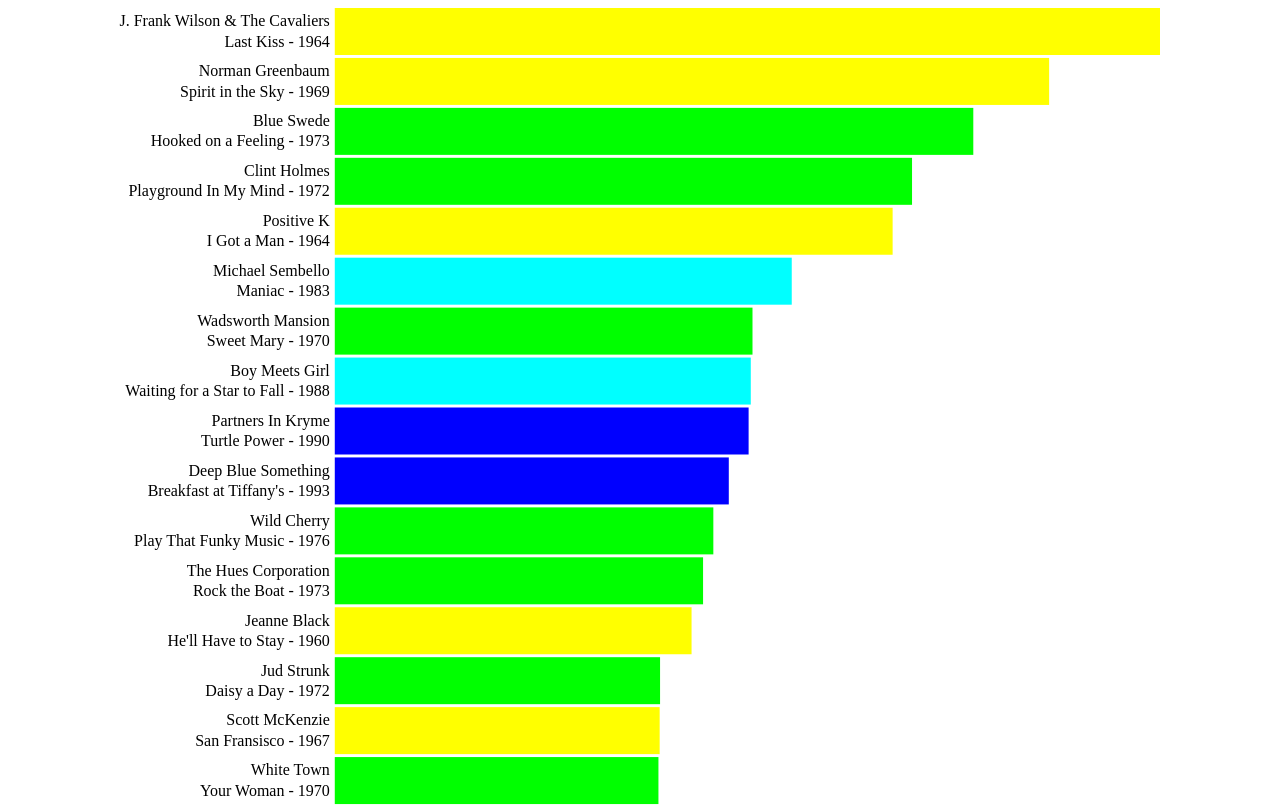
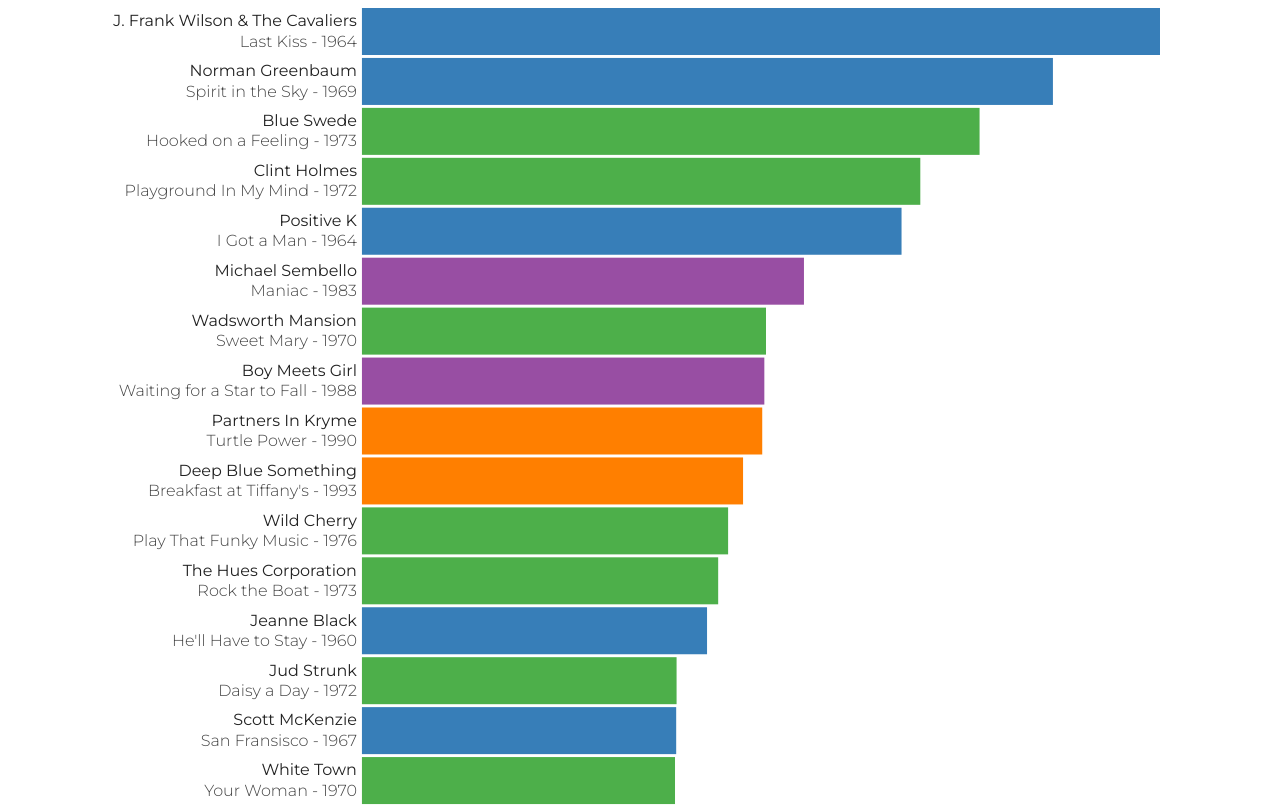
Before and after one commit to andrewts129/one-hit-wonders, a plain HTML site: page viz/index.html in a window 1280 px wide. Shown: the top 805 px of the page. Drawn offline with nearby package versions, Linux system fonts and the light colour scheme.

Commit message:
Some font changes

```diff
--- a/viz/index.html
+++ b/viz/index.html
@@ -5,7 +5,7 @@
     <title>Title</title>
     <script src="http://ajax.googleapis.com/ajax/libs/jquery/3.2.1/jquery.min.js"></script>
     <script src="d3.min.js"></script>
-    <link href="https://fonts.googleapis.com/css?family=Roboto:300" rel="stylesheet">
+    <link href="https://fonts.googleapis.com/css?family=Montserrat:300,400" rel="stylesheet">
 </head>
 <body>
 </body>
--- a/viz/viz.js
+++ b/viz/viz.js
@@ -1,24 +1,43 @@
-function getColorForDecade(year) {
+function getColorForDecade(decade) {
+    switch (decade) {
+        case "50s":
+            return "#e41a1c";
+        case "60s":
+            return "#377eb8";
+        case "70s":
+            return "#4daf4a";
+        case "80s":
+            return "#984ea3";
+        case "90s":
+            return "#ff7f00";
+        case "00s":
+            return "#ffff33";
+        default:
+            return "#000000";
+    }
+}
+
+function getDecade(year) {
     if (year < 1960) {
-        return "#FF0000";
+        return "50s";
     }
     else if (year < 1970) {
-        return "#FFFF00";
+        return "60s";
     }
     else if (year < 1980) {
-        return "#00FF00";
+        return "70s";
     }
     else if (year < 1990) {
-        return "#00FFFF";
+        return "80s";
     }
     else if (year < 2000) {
-        return "#0000FF";
+        return "90s";
     }
     else if (year < 2010) {
-        return "#FF00FF";
+        return "00s";
     }
     else {
-        return "#800080";
+        return "'10s";
     }
 }
 
@@ -58,9 +77,11 @@ $.getJSON("OneHitWonders.json", function (response) {
         .attr("y", function (d, i) {
             return i * (barHeight + barPadding) + (barHeight / 20) + fontSize;
         })
-        .attr("fill", "black")
+        .attr("fill", "#222222")
         .attr("text-anchor", "end")
+        .style("font-family", "Montserrat, sans-serif")
         .style("font-size", fontSize + "px")
+        .style("font-weight", "400")
         .each(function () {
             var textWidth = this.getComputedTextLength();
             if (textWidth > maxTextLength) {
@@ -79,9 +100,11 @@ $.getJSON("OneHitWonders.json", function (response) {
         .attr("y", function (d, i) {
             return i * (barHeight + barPadding) + (barHeight / 25 ) + fontSize + (barHeight / 10) + fontSize;
         })
-        .attr("fill", "black")
+        .attr("fill", "#444444")
         .attr("text-anchor", "end")
+        .style("font-family", "Montserrat, sans-serif")
         .style("font-size", fontSize + "px")
+        .style("font-weight", "300")
         .each(function () {
             var textWidth = this.getComputedTextLength();
             if (textWidth > maxTextLength) {
@@ -107,8 +130,10 @@ $.getJSON("OneHitWonders.json", function (response) {
             return d.sdRatioScore * lengthMultiplier;
         })
         .attr("height", barHeight)
+        .attr("data-legend", function (d) {
+            return getDecade(d.year);
+        })
         .attr("fill", function (d) {
-            return getColorForDecade(d.year);
+            return getColorForDecade(getDecade(d.year));
         });
-
 });
```
